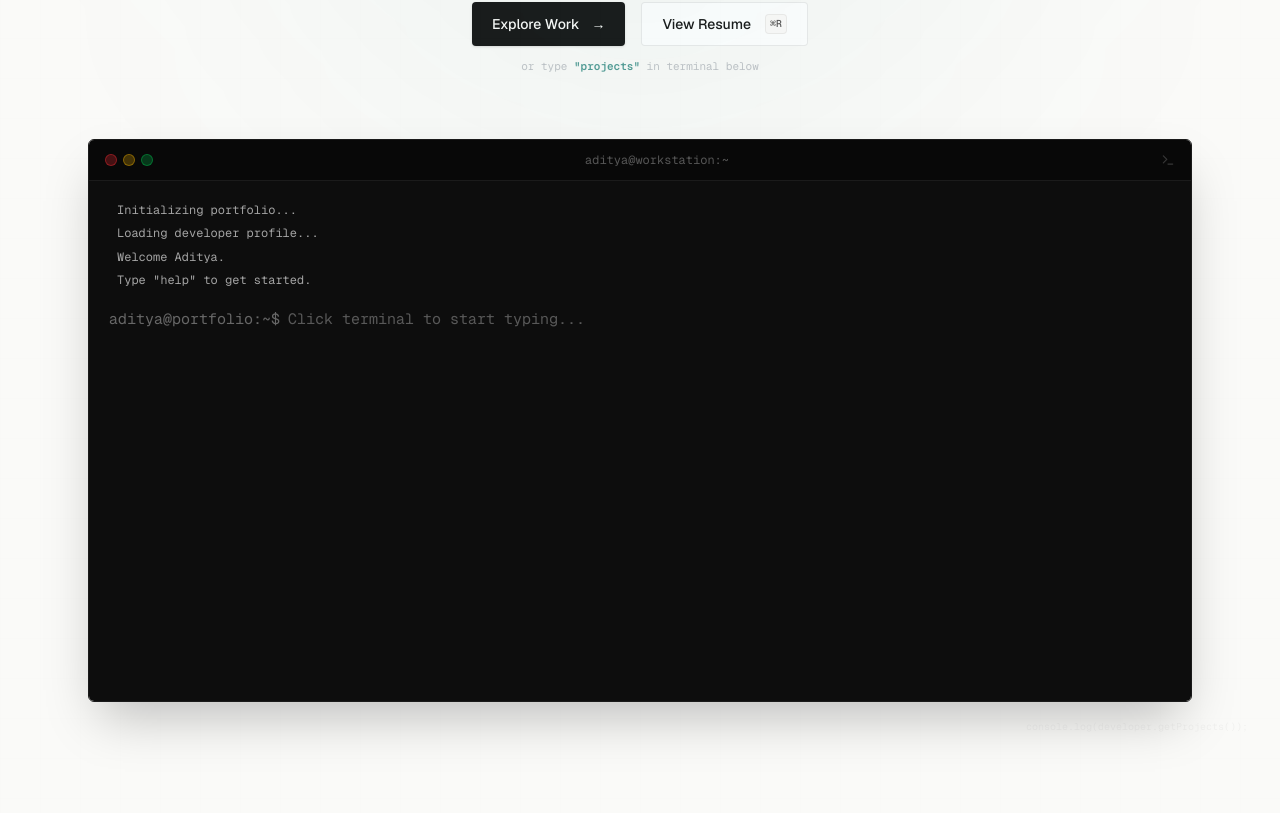
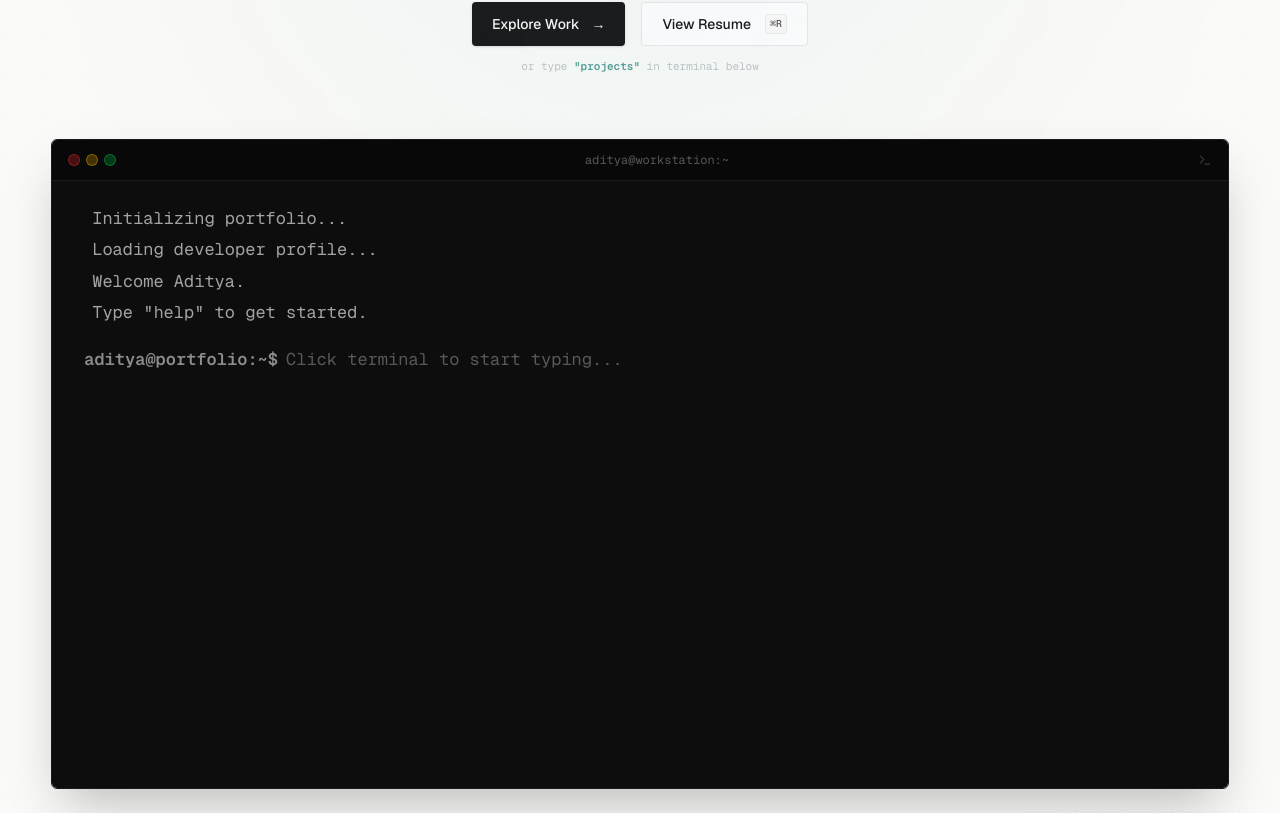
Before and after one commit to aditya-codes-git/Portfolio, a Next.js app: page / in a window 1280 px wide. Shown: the part 627-1440 px from the top of the page. Built offline with nearby package versions, Linux system fonts and the light colour scheme.

Commit message:
stronger prompt

```diff
--- a/src/components/features/Terminal.tsx
+++ b/src/components/features/Terminal.tsx
@@ -633,7 +633,6 @@ export const Terminal: React.FC = () => {
 
   // Terminal CSS variables derived from theme
   const terminalStyle: React.CSSProperties = {
-    fontSize: "clamp(12px, 2vw, 15px)",
     // @ts-ignore - CSS custom properties
     "--term-bg": currentTheme.colors.bg,
     "--term-bg-header": currentTheme.colors.bgHeader,
@@ -646,7 +645,7 @@ export const Terminal: React.FC = () => {
   } as React.CSSProperties;
 
   return (
-    <div className="w-full max-w-[1200px] mx-auto min-h-[100px] flex items-center justify-center">
+    <div className="w-full max-w-[1500px] w-[92vw] mx-auto min-h-[100px] flex items-center justify-center">
       <AnimatePresence mode="wait">
         {windowState.closed ? (
           <motion.div
@@ -692,10 +691,10 @@ export const Terminal: React.FC = () => {
               onClick={handleTerminalClick}
               style={terminalStyle}
               className={cn(
-                "border shadow-2xl overflow-hidden font-mono leading-relaxed text-left flex flex-col",
+                "border shadow-2xl overflow-hidden font-mono leading-relaxed text-left flex flex-col text-[14px] md:text-[15px] lg:text-[16px] xl:text-[17px]",
                 windowState.fullscreen
                   ? "fixed top-1/2 left-1/2 -translate-x-1/2 -translate-y-1/2 w-[95vw] md:w-[90vw] h-[85dvh] md:h-[85vh] max-w-none max-h-none rounded-lg scale-100 z-50"
-                  : "w-full h-auto rounded-lg md:rounded-md scale-100 z-30"
+                  : "w-full h-[70vh] min-h-[480px] md:h-[73vh] md:min-h-[650px] md:max-h-[850px] rounded-lg md:rounded-md scale-100 z-30"
               )}
             >
               {/* Terminal Title Bar */}
@@ -792,19 +791,14 @@ export const Terminal: React.FC = () => {
                         backgroundColor: "var(--term-bg)",
                         color: "var(--term-fg)",
                       }}
-                      className={cn(
-                        "p-4 md:p-5 overflow-y-auto scroll-smooth flex flex-col gap-2",
-                        windowState.fullscreen
-                          ? "flex-grow"
-                          : "h-[450px] md:h-[520px] max-h-[calc(75dvh-44px)] md:max-h-none"
-                      )}
+                      className="px-4 py-4 md:px-8 md:py-6 overflow-y-auto scroll-smooth flex flex-col gap-3 flex-grow"
                     >
                       <TerminalOutput logs={logs} />
 
                       {/* Input Prompter Row */}
                       {hasBooted && (
                         <div ref={inputLineRef} className="flex items-center gap-2 mt-1">
-                          <span style={{ color: "var(--term-secondary)", opacity: 0.6 }}>
+                          <span className="font-semibold" style={{ color: "var(--term-secondary)", opacity: 0.85 }}>
                             aditya@portfolio:~{currentDirectory === "~" ? "" : "/" + currentDirectory}$
                           </span>
 
@@ -826,7 +820,7 @@ export const Terminal: React.FC = () => {
                             ) : (
                               <span
                                 style={{ color: "var(--term-fg)" }}
-                                className="font-semibold whitespace-pre break-all"
+                                className="font-semibold whitespace-pre-wrap break-words"
                               >
                                 {rawInput}
                                 {isFocused && (
--- a/src/components/features/TerminalOutput.tsx
+++ b/src/components/features/TerminalOutput.tsx
@@ -17,13 +17,13 @@ export const TerminalOutput: React.FC<TerminalOutputProps> = ({ logs }) => {
   const router = useRouter();
 
   return (
-    <div className="space-y-3.5 font-mono text-xs select-none">
+    <div className="space-y-3.5 select-none">
       {logs.map((log) => (
         <div key={log.id} className="space-y-1.5">
           {/* Prompt command line */}
           {log.command && (
             <div className="flex items-center gap-2" style={{ color: "var(--term-fg)" }}>
-              <span style={{ color: "var(--term-secondary)", opacity: 0.6 }}>
+              <span className="font-semibold" style={{ color: "var(--term-secondary)", opacity: 0.85 }}>
                 aditya@portfolio:~{log.directory === "~" ? "" : "/" + log.directory}$
               </span>
               <span className="font-semibold" style={{ color: "var(--term-accent)" }}>
@@ -34,7 +34,7 @@ export const TerminalOutput: React.FC<TerminalOutputProps> = ({ logs }) => {
 
           {/* Render output based on type */}
           <div
-            className="pl-2 leading-relaxed break-words [overflow-wrap:anywhere] [word-break:break-word]"
+            className="pl-2 leading-relaxed break-words whitespace-pre-wrap [overflow-wrap:anywhere] [word-break:break-word]"
             style={{ color: "var(--term-secondary)" }}
           >
             {React.isValidElement(log.output) ? (
--- a/src/components/sections/Hero.tsx
+++ b/src/components/sections/Hero.tsx
@@ -175,7 +175,7 @@ export const Hero: React.FC = () => {
         <motion.div
           id="terminal"
           {...terminalFadeProps}
-          className="w-full max-w-[1200px] mt-16 flex justify-center"
+          className="w-[92vw] max-w-[1500px] mt-16 flex justify-center"
         >
           <Terminal />
         </motion.div>
```
